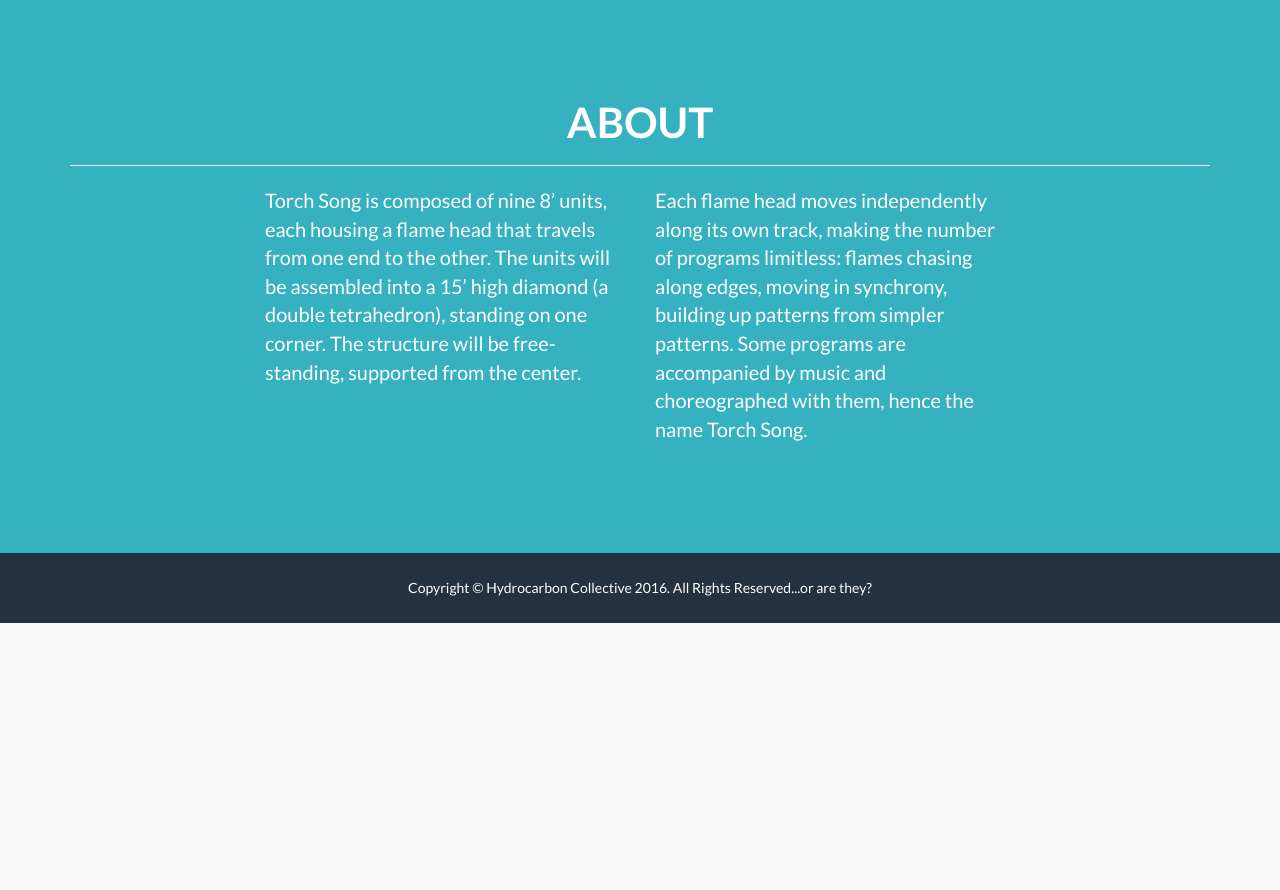
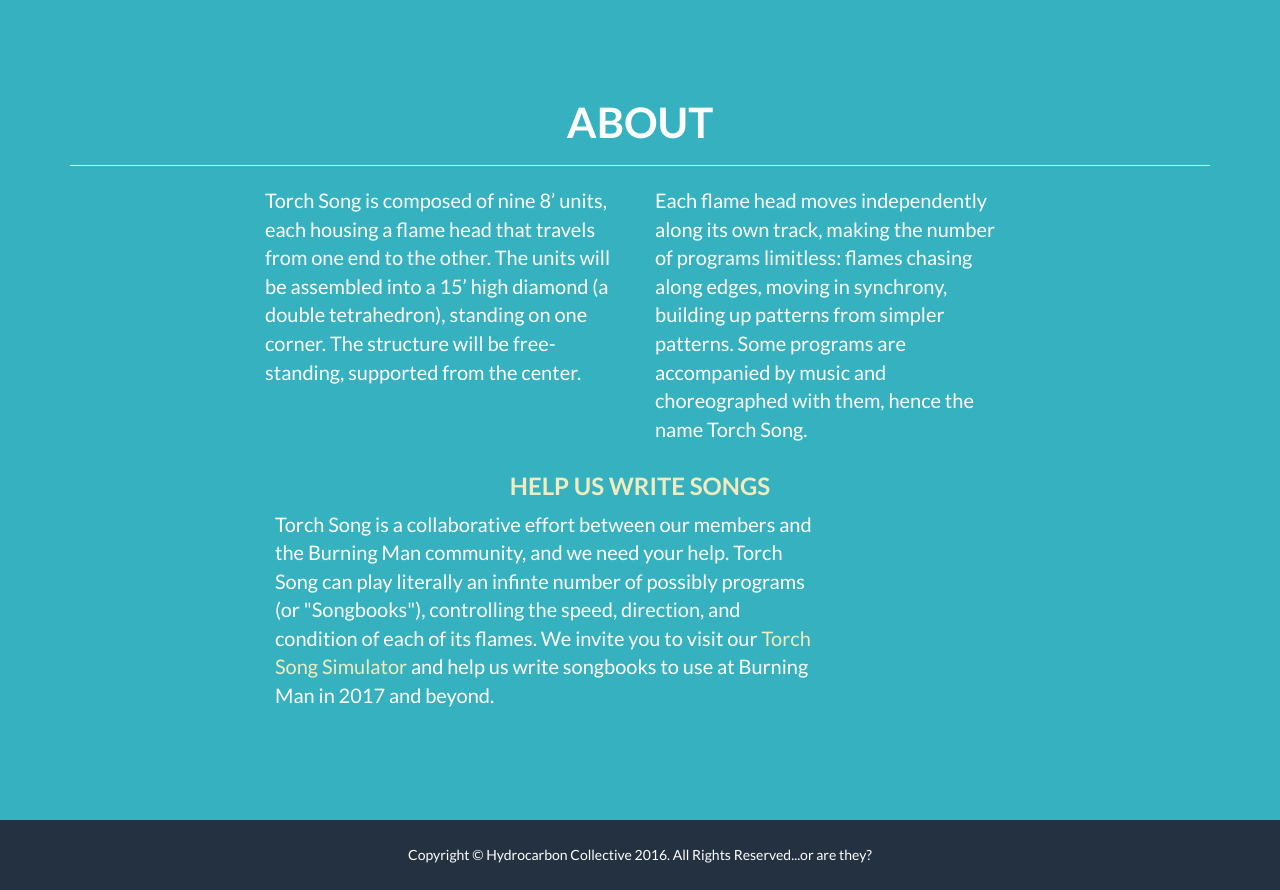
Before and after one commit to drmattyg/hydrocarbon-website-v2, a PHP site: page /torch_song.html in a window 1280 px wide. Shown: the part 986-1876 px from the top of the page. Before the commit the page ends 1609 px from the top, so only its background shows below. Run offline with PHP 8.4, Linux system fonts and the light colour scheme; some libraries are stand-ins or nearby versions.

Commit message:
Added a link to Torch3D

```diff
--- a/css/freelancer.css
+++ b/css/freelancer.css
@@ -18,7 +18,7 @@
 a:focus,
 a:active,
 a.active {
-  color: #18BC9C;
+  color: #f1ebbe;
   outline: none;
 }
 h1,
--- a/torch_song.html
+++ b/torch_song.html
@@ -148,6 +148,19 @@
                     <p>Each flame head moves independently along its own track, making the number of programs limitless: flames chasing along edges, moving in synchrony, building up patterns from simpler patterns. Some programs are accompanied by music and choreographed with them, hence the name Torch Song.</p>
                 </div>
 
+            </div>
+            <div class="row">
+                <div class="col-lg-12 text-center">
+                    <h3><a href="/torch3d">Help Us Write Songs</a></h3>
+                </div>
+            </div>
+            <div class="row">
+                <div class="col-lg-12">
+                    <div class="col-lg-6 col-lg-offset-2"><p>
+                    Torch Song is a collaborative effort between our members and the Burning Man community, and we need your help.  Torch Song can play literally an infinte number of possibly programs (or "Songbooks"), controlling the speed, direction, and condition of each of its flames.  We invite you to visit our <a href="/torch3d">Torch Song Simulator</a> and help us write songbooks to use at Burning Man in 2017 and beyond.
+                    </p>
+                    </div>
+                </div>
             </div>
         </div>
     </section>
```
